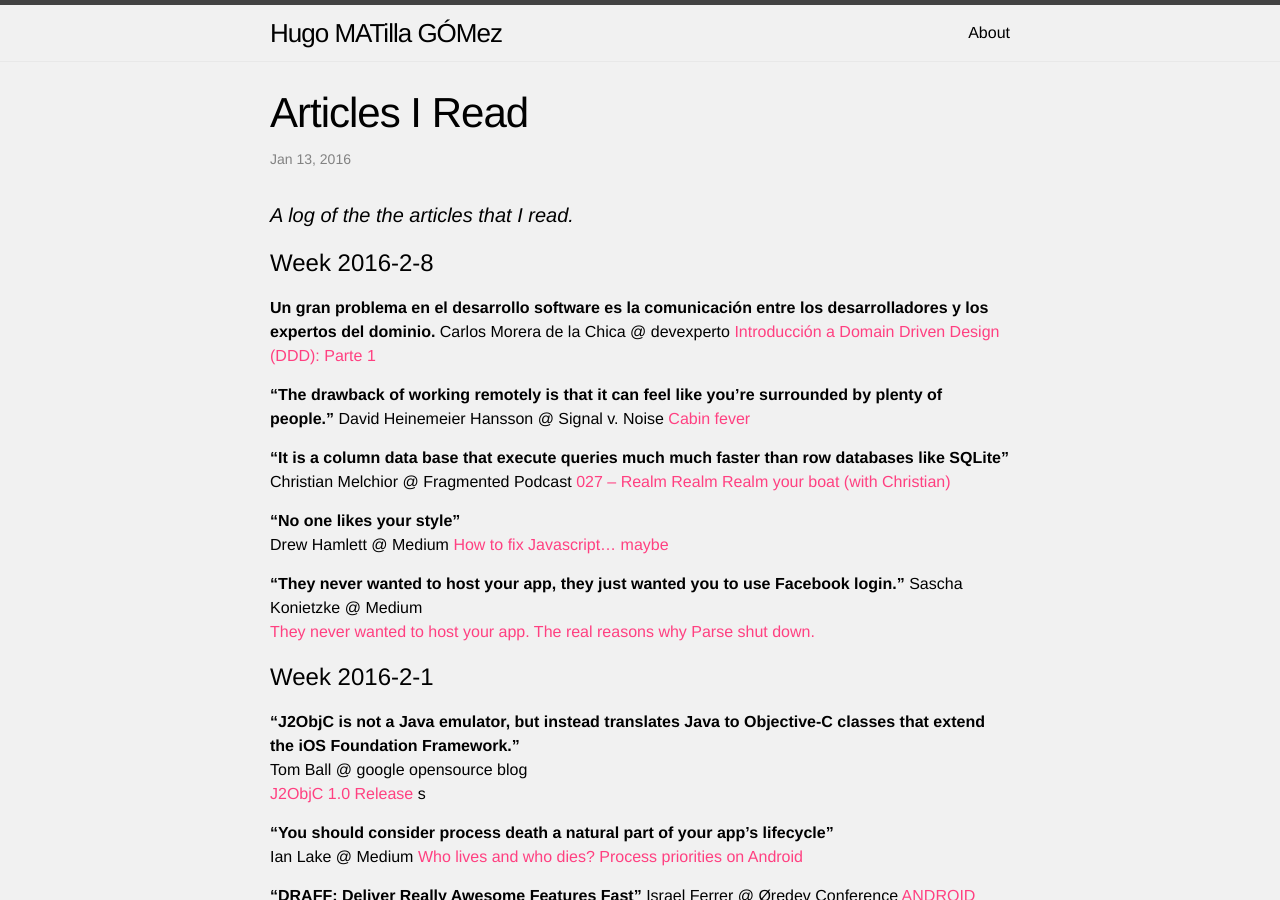
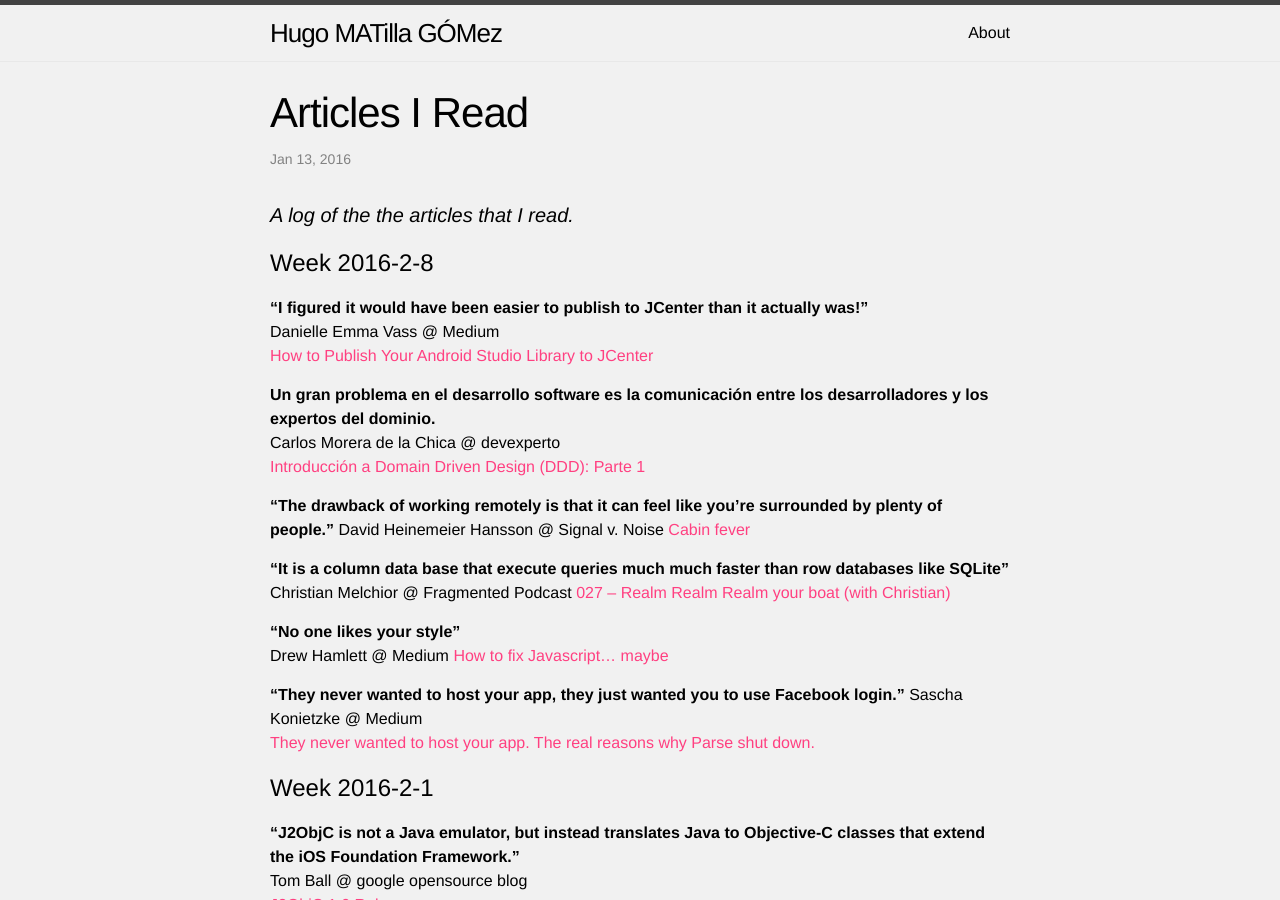
Before and after one commit to HugoMatilla/hugomatilla.github.io, a Jekyll site: the page built from _posts/2016-01-13-Articles-Red.md, in a window 1280 px wide and 900 px high. Built offline with Jekyll 4.4.1, drawn with Linux system fonts in a browser that asks for light colours.

Commit message:
Add articles read

```diff
--- a/_posts/2016-01-13-Articles-Red.md
+++ b/_posts/2016-01-13-Articles-Red.md
@@ -8,6 +8,9 @@ categories: reading
 #### _A log of the the articles that I read._
 
 # Week 2016-2-8
+**"I figured it would have been easier to publish to JCenter than it actually was!"**
+Danielle Emma Vass @ Medium
+[How to Publish Your Android Studio Library to JCenter](https://medium.com/@tigr/how-to-publish-your-android-studio-library-to-jcenter-5384172c4739#.3ns67nux4)
 
 **Un gran problema en el desarrollo software es la comunicación entre los desarrolladores y los expertos del dominio.**
 Carlos Morera de la Chica @ devexperto
```
